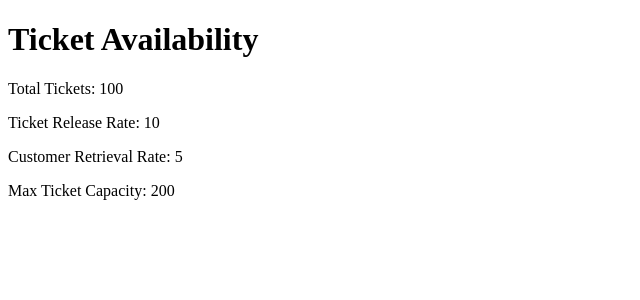
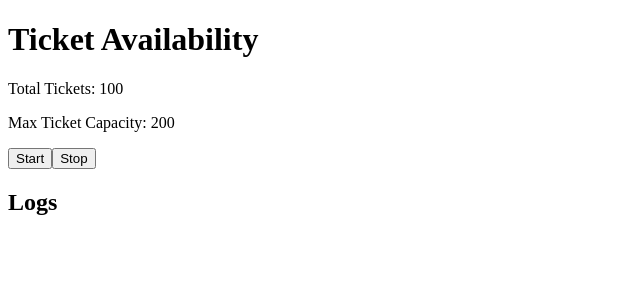
Before and after one commit to Thinura-dinuth/ticketing-system-react, a React (Vite) app: page /ticket-display in a window 1280 px wide. Shown: the top 300 px of the page, without its empty margins (0-640 px from the left). Built offline with nearby package versions, Linux system fonts and the light colour scheme.

Commit message:
Created Control panel and Log Display Components

```diff
--- a/src/App.jsx
+++ b/src/App.jsx
@@ -1,3 +1,4 @@
+// src/App.jsx
 import { useState } from 'react';
 import { BrowserRouter as Router, Route, Routes } from 'react-router-dom';
 import ConfigurationForm from './components/ConfigurationForm';
@@ -6,16 +7,34 @@ import { DEFAULT_CONFIG } from './constants/config';
 
 function App() {
     const [config, setConfig] = useState(DEFAULT_CONFIG);
+    const [logs, setLogs] = useState([]);
 
     const handleConfigChange = (newConfig) => {
         setConfig(newConfig);
     };
 
+    const handleStart = () => {
+        setLogs([...logs, 'System started']);
+    };
+
+    const handleStop = () => {
+        setLogs([...logs, 'System stopped']);
+    };
+
     return (
         <Router>
             <Routes>
-                <Route path="/" element={<ConfigurationForm config={config} onChange={handleConfigChange} />} />
-                <Route path="/ticket-display" element={<TicketDisplay config={config} />} />
+                <Route path="/" element={
+                    <ConfigurationForm config={config} onChange={handleConfigChange} />
+                } />
+                <Route path="/ticket-display" element={
+                    <TicketDisplay
+                        config={config}
+                        logs={logs}
+                        onStart={handleStart}
+                        onStop={handleStop}
+                    />
+                } />
             </Routes>
         </Router>
     );
--- /dev/null
+++ b/src/components/ControlPanel.jsx
@@ -0,0 +1,15 @@
+import PropTypes from 'prop-types';
+
+export default function ControlPanel({ onStart, onStop }) {
+    return (
+        <div>
+            <button onClick={onStart}>Start</button>
+            <button onClick={onStop}>Stop</button>
+        </div>
+    );
+}
+
+ControlPanel.propTypes = {
+    onStart: PropTypes.func.isRequired,
+    onStop: PropTypes.func.isRequired,
+};
--- /dev/null
+++ b/src/components/LogDisplay.jsx
@@ -0,0 +1,18 @@
+import PropTypes from 'prop-types';
+
+export default function LogDisplay({ logs }) {
+    return (
+        <div>
+            <h2>Logs</h2>
+            <ul>
+                {logs.map((log, index) => (
+                    <li key={index}>{log}</li>
+                ))}
+            </ul>
+        </div>
+    );
+}
+
+LogDisplay.propTypes = {
+    logs: PropTypes.arrayOf(PropTypes.string).isRequired,
+};
--- a/src/components/TicketDisplay.jsx
+++ b/src/components/TicketDisplay.jsx
@@ -1,17 +1,23 @@
+// src/components/TicketDisplay.jsx
 import PropTypes from 'prop-types';
+import ControlPanel from './ControlPanel';
+import LogDisplay from './LogDisplay';
 
-export default function TicketDisplay({ config }) {
+export default function TicketDisplay({ config, logs, onStart, onStop }) {
     return (
         <div>
             <h1>Ticket Availability</h1>
             <p>Total Tickets: {config.totalTickets}</p>
-            <p>Ticket Release Rate: {config.ticketReleaseRate}</p>
-            <p>Customer Retrieval Rate: {config.customerRetrievalRate}</p>
             <p>Max Ticket Capacity: {config.maxTicketCapacity}</p>
+            <ControlPanel onStart={onStart} onStop={onStop} />
+            <LogDisplay logs={logs} />
         </div>
     );
 }
 
 TicketDisplay.propTypes = {
     config: PropTypes.object.isRequired,
+    logs: PropTypes.arrayOf(PropTypes.string).isRequired,
+    onStart: PropTypes.func.isRequired,
+    onStop: PropTypes.func.isRequired,
 };
```
